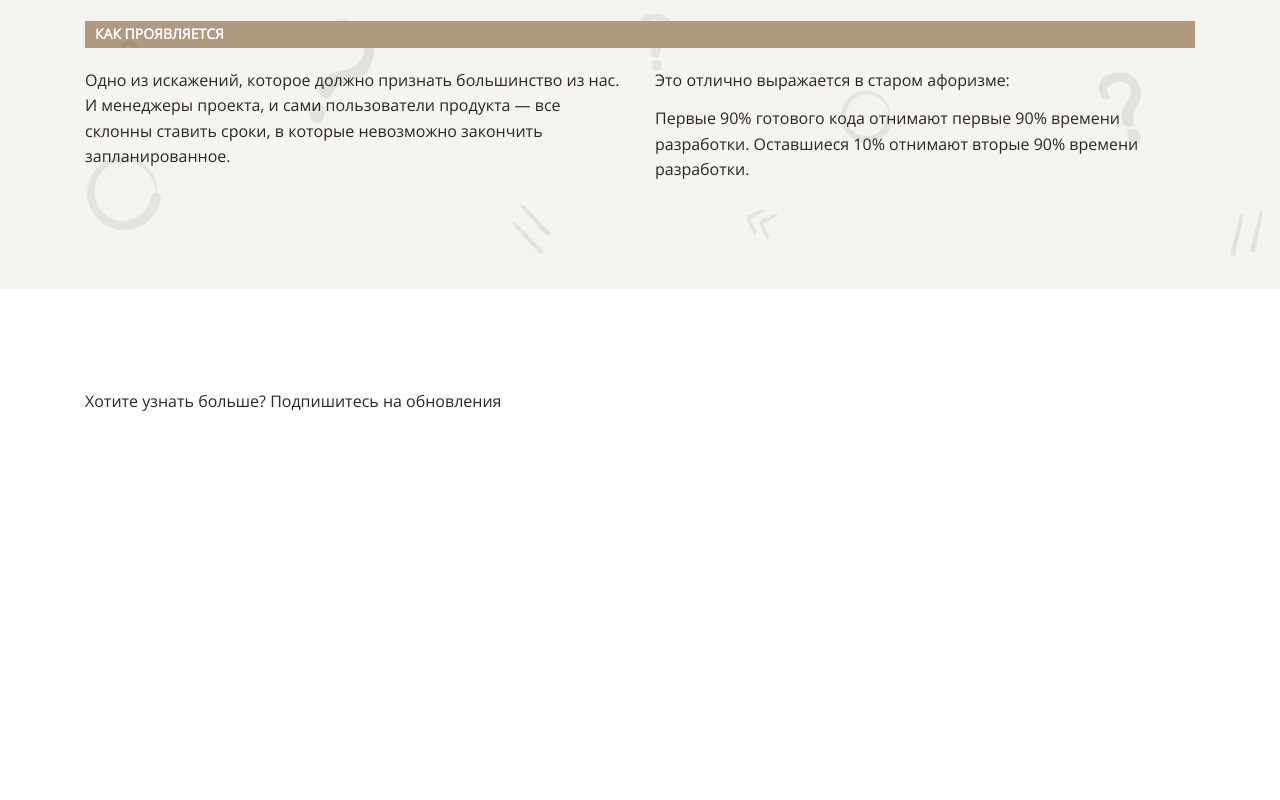
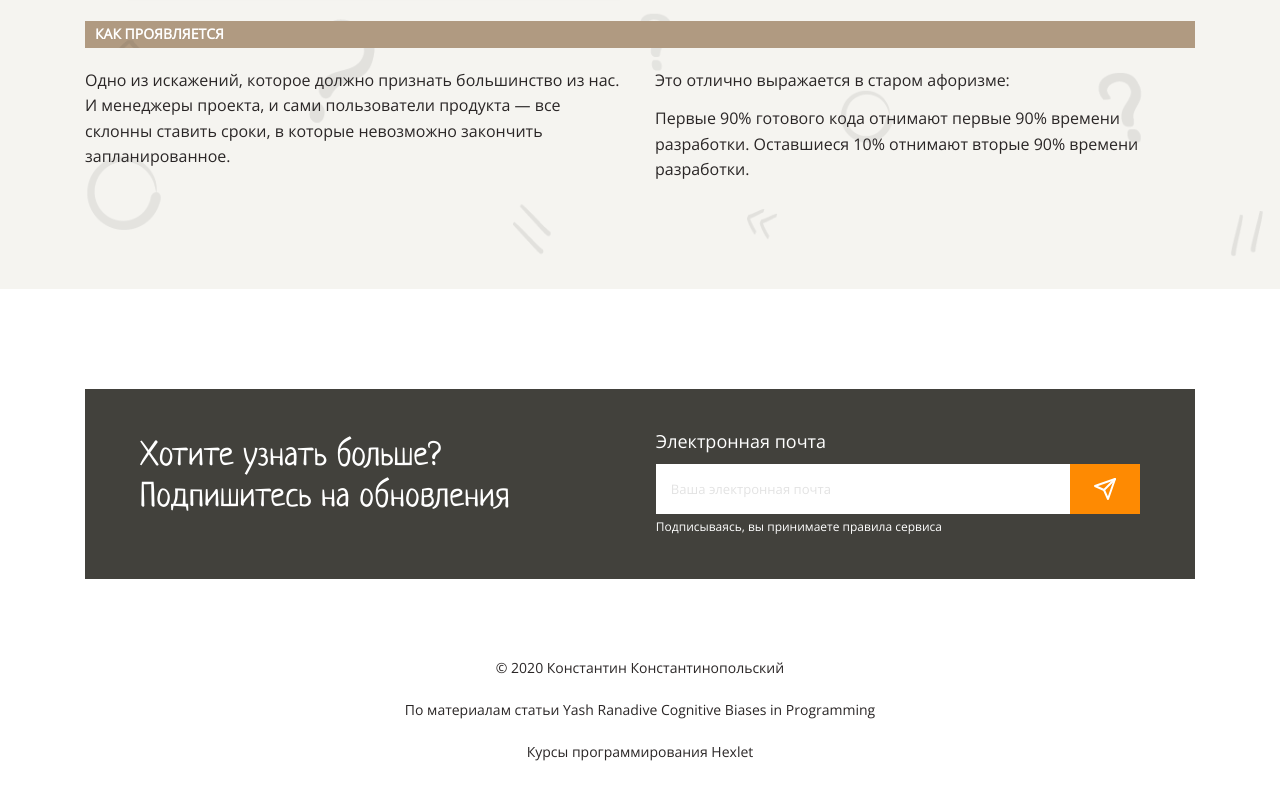
Before and after one commit to mdolganova/layout-designer-project-58, a website: page src/index.html in a window 1280 px wide. Shown: the part 6894-7694 px from the top of the page. Before the commit the page ends 7422 px from the top, so only its background shows below. Drawn offline with Linux system fonts and the light colour scheme.

Commit message:
update footer

```diff
--- a/src/index.html
+++ b/src/index.html
@@ -138,7 +138,22 @@
         </div>
     </main>
     <footer>
-        <p>Хотите узнать больше? Подпишитесь на обновления</p>
+        <div class="bg-dark white-color">
+            <p class="footer-h white-color">Хотите узнать больше?<br>Подпишитесь на обновления</p>
+            <form>
+                <label>
+                    <span>Электронная почта</span>
+                    <input type="email" placeholder="Ваша электронная почта">
+                </label>
+                <button></button>
+                <span>Подписываясь, вы принимаете правила сервиса</span>
+            </form>
+        </div>
+        <div class="copy center">
+            <p>© 2020 Константин Константинопольский</p>
+            <p>По материалам статьи Yash Ranadive Cognitive Biases in Programming</p>
+            <p>Курсы программирования Hexlet</p>
+        </div>
     </footer>
 </body>
 </html>
--- a/src/styles/style.css
+++ b/src/styles/style.css
@@ -32,7 +32,7 @@ body {
   color: var(--dark-color);
 }
 
-h1, h2, h3, .nav-header, .navigation dt {
+h1, h2, h3, .nav-header, .navigation dt, .footer-h {
   font-family: Neucha, sans-serif;
   font-weight: normal;
   line-height: 1.2em;
@@ -48,7 +48,7 @@ h2 {
   font-size: 60px;
 }
 
-h3 {
+h3,  .footer-h{
   font-size: 34px;
 }
 
@@ -291,3 +291,68 @@ button {
   background-color: var(--main-color);
   border: none;
 }
+
+footer .bg-dark {
+  display: flex;
+  justify-content: space-between;
+  align-items: center;
+  height: 190px;
+  padding: 0 55px;
+}
+
+footer span {
+  display: block;
+}
+
+footer label span {
+  font-size: 18px;
+  margin-bottom: 9px;
+}
+
+footer input {
+  height: 50px;
+  padding: 0 15px;
+  width: 385px;
+  font-family: 'Open Sans', sans-serif;
+  color: #757575;
+  border: none;
+  vertical-align: middle;
+  font-size: 13.1px;
+}
+
+footer input::placeholder {
+  color: #e3e3e3;
+}
+
+footer form > span {
+  font-size: 12px;
+}
+
+footer button {
+  margin-top: 0;
+  margin-left: -5px;
+  position: relative;
+  width: 70px;
+  height: 50px;
+  vertical-align: middle;
+  padding: 0;
+}
+
+footer button::before {
+  content: url('../img/send.svg');
+  position: relative;
+  top: 2px;
+}
+
+footer .copy {
+  margin-top: 76px;
+}
+
+footer .copy p {
+  margin-bottom: 16px;
+  font-size: 14px;
+}
+
+footer .copy p:last-child {
+  margin-bottom: 0;
+}
```
